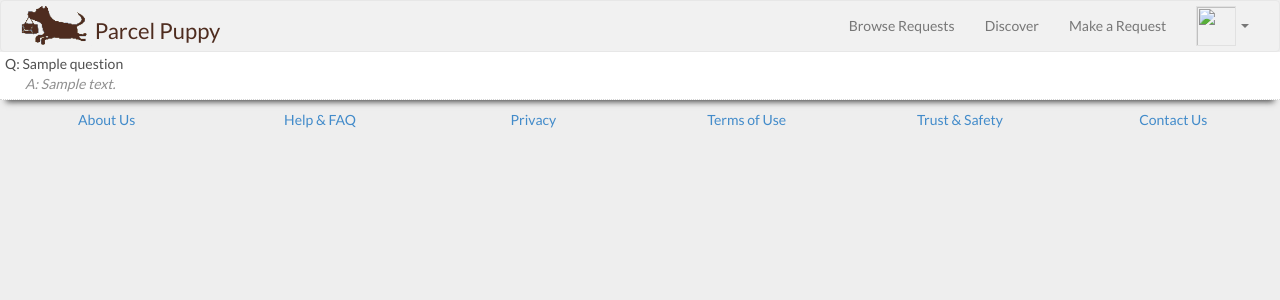
After one commit to 4nzu/parcelpuppy, a PHP site: template sites/puppy/templates/modules/requests/question-row.php in a window 1280 px wide. The commit adds this page. Shown: the top 300 px of the page. Run offline with PHP 8.4, Linux system fonts and the light colour scheme; the visitor is signed in with stand-in values (Sample User, id 1); the template is opened without the code that fills it: most values are stand-ins (such as "Sample title", 1, 10 or a date in 2020); some libraries are stand-ins or nearby versions.

Commit message:
Adding questions to request page

```diff
--- a/sites/puppy/docroot/css/main.css
+++ b/sites/puppy/docroot/css/main.css
@@ -41,6 +41,15 @@ button:focus {
 .gray-button:hover {
   background-color: #8E8E8E;
   background: linear-gradient(#8e8e8e, #7e7e7e); }
+
+.blue-button {
+  background: none;
+  background-color: #79D7FD;
+  border-radius: 2px; }
+
+.blue-button:hover {
+  background: none;
+  background-color: #29D7FD; }
 
 .down-arrow {
   border-left: 8px solid transparent;
@@ -389,6 +398,9 @@ button:focus {
   min-height: 100px !important;
   font-size: 14px; }
 
+.request-items-table-container {
+  margin-bottom: 15px; }
+
 .request-items-table-header {
   border-bottom: 1px solid #505050; }
 
@@ -412,6 +424,31 @@ button:focus {
   width: 100%;
   padding: 5px 15px;
   border-bottom: 1px dotted #D6D6D6; }
+
+.request-questions-table-header {
+  font-size: 16px;
+  padding-left: 15px;
+  border-bottom: 1px solid #505050; }
+
+.request-questions-table-header span {
+  color: #909090; }
+
+.question-row-frame {
+  border-bottom: 1px dotted #D6D6D6; }
+
+.question-row-question {
+  padding: 2px 0px 0px 5px; }
+
+.question-row-answer {
+  font-style: italic;
+  color: #909090;
+  padding: 0px 15px 5px 25px; }
+
+.question-row-reply {
+  padding: 0px;
+  height: 20px;
+  font-size: 14px;
+  width: 60px; }
 
 .home-masthead {
   padding: 165px 0px 70px 0px;
@@ -491,16 +528,21 @@ button:focus {
   display: inline-block;
   width: 150px; }
 
-.request-show-description,
+.request-show-description {
+  display: inline-block;
+  padding-right: 15px;
+  max-width: 400px; }
+
 .request-show-region {
-  display: inline-block;
   padding-right: 15px; }
 
 .request-show-subtitle-line span {
+  font-size: 13px;
   padding-right: 15px; }
 
 .request-show-subtitle-line {
   padding-bottom: 30px; }
 
-#request-show-bids-button {
+#request-show-view-bids-button,
+#request-show-make-bid-button {
   width: 150px; }
--- a/sites/puppy/docroot/css/scss/main.scss
+++ b/sites/puppy/docroot/css/scss/main.scss
@@ -11,10 +11,12 @@
 @import 'modules/account/account-tabs-window';
 @import 'modules/account/about-me-window';
 @import 'modules/account/feedback-row';
-@import 'modules/requests/request-general-form';
-@import 'modules/requests/request-item-form';
+@import 'modules/requests/general-form';
+@import 'modules/requests/item-form';
 @import 'modules/requests/items-table';
 @import 'modules/requests/item-row';
+@import 'modules/requests/questions-table';
+@import 'modules/requests/question-row';
 
 // Pages
 @import 'templates/home';
--- a/sites/puppy/docroot/css/scss/modules/requests/items-table.scss
+++ b/sites/puppy/docroot/css/scss/modules/requests/items-table.scss
@@ -1,3 +1,7 @@
+.request-items-table-container {
+  margin-bottom: 15px;
+}
+
 .request-items-table-header {
   border-bottom: 1px solid #505050;
 }
--- /dev/null
+++ b/sites/puppy/docroot/css/scss/modules/requests/question-row.scss
@@ -0,0 +1,20 @@
+.question-row-frame {
+  border-bottom: 1px dotted #D6D6D6;
+}
+
+.question-row-question {
+  padding: 2px 0px 0px 5px;
+}
+
+.question-row-answer {
+  font-style: italic;
+  color: #909090;
+  padding: 0px 15px 5px 25px;
+}
+
+.question-row-reply {
+  padding: 0px;
+  height: 20px;
+  font-size: 14px;
+  width: 60px;
+}
--- /dev/null
+++ b/sites/puppy/docroot/css/scss/modules/requests/questions-table.scss
@@ -0,0 +1,9 @@
+.request-questions-table-header {
+  font-size: 16px;
+  padding-left: 15px;
+  border-bottom: 1px solid #505050;
+}
+
+.request-questions-table-header span {
+  color: #909090;
+}
--- a/sites/puppy/docroot/css/scss/parcelPuppy.scss
+++ b/sites/puppy/docroot/css/scss/parcelPuppy.scss
@@ -53,6 +53,17 @@ button:focus {
   background: linear-gradient(#8E8E8E, #7E7E7E);
 }
 
+.blue-button {
+  background: none;
+  background-color: #79D7FD;
+  border-radius: 2px;
+}
+
+.blue-button:hover {
+  background: none;
+  background-color: #29D7FD;
+}
+
 .down-arrow {
   border-left: 8px solid transparent;
   border-right: 8px solid transparent;
--- a/sites/puppy/docroot/css/scss/templates/requests/show.scss
+++ b/sites/puppy/docroot/css/scss/templates/requests/show.scss
@@ -10,13 +10,17 @@
   width: 150px;
 }
 
-.request-show-description,
+.request-show-description {
+  display: inline-block;
+  padding-right: 15px;
+  max-width: 400px;
+}
 .request-show-region {
-  display: inline-block;
   padding-right: 15px;
 }
 
 .request-show-subtitle-line span {
+  font-size: 13px;
   padding-right: 15px;
 }
 
@@ -24,6 +28,7 @@
   padding-bottom: 30px;
 }
 
-#request-show-bids-button {
+#request-show-view-bids-button,
+#request-show-make-bid-button {
   width: 150px;
 }
--- /dev/null
+++ b/sites/puppy/templates/modules/requests/question-row.php
@@ -0,0 +1,13 @@
+<div class="question-row-frame">
+    <div class="question-row-question">
+        Q: <?= $question['question'] ?>
+    </div>
+    <div class="question-row-answer">
+        <? if ($question['answer']) { ?>
+            A: <?= $question['answer'] ?>
+        <? } elseif ($request['owner']->id === $_SESSION['user']->id || true) { ?>
+        <!--     @TODO replace with actual 'is owner' logic        -->
+            <button class="question-row-reply blue-button">Reply</button>
+        <? } ?>
+    </div>
+</div>
--- a/sites/puppy/templates/requests/request-form.php
+++ b/sites/puppy/templates/requests/request-form.php
@@ -20,9 +20,9 @@
         </div>
 
         <form role="form" id="request-form">
-            <? include_once(MODULES_PATH . "requests/request-general-form.php"); ?>
+            <? include_once(MODULES_PATH . "requests/general-form.php"); ?>
             <div id="request-form-items">
-                <? include(MODULES_PATH . "requests/request-item-form.php"); ?>
+                <? include(MODULES_PATH . "requests/item-form.php"); ?>
             </div>
             <button id="request-form-add-item-btn"><span class="glyphicon glyphicon-plus"></span> Add item to request</button>
         </form>
```
Also changed, not shown: sites/puppy/templates/modules/requests/questions-table.php (added, +24 -0 lines), sites/puppy/templates/requests/show.php (+11 -2 lines), sites/puppy/docroot/css/scss/modules/requests/general-form.scss (renamed from sites/puppy/docroot/css/scss/modules/requests/request-general-form.scss), sites/puppy/docroot/css/scss/modules/requests/item-form.scss (renamed from sites/puppy/docroot/css/scss/modules/requests/request-item-form.scss), sites/puppy/templates/modules/requests/general-form.php (renamed from sites/puppy/templates/modules/requests/request-general-form.php), sites/puppy/templates/modules/requests/item-form.php (renamed from sites/puppy/templates/modules/requests/request-item-form.php).
